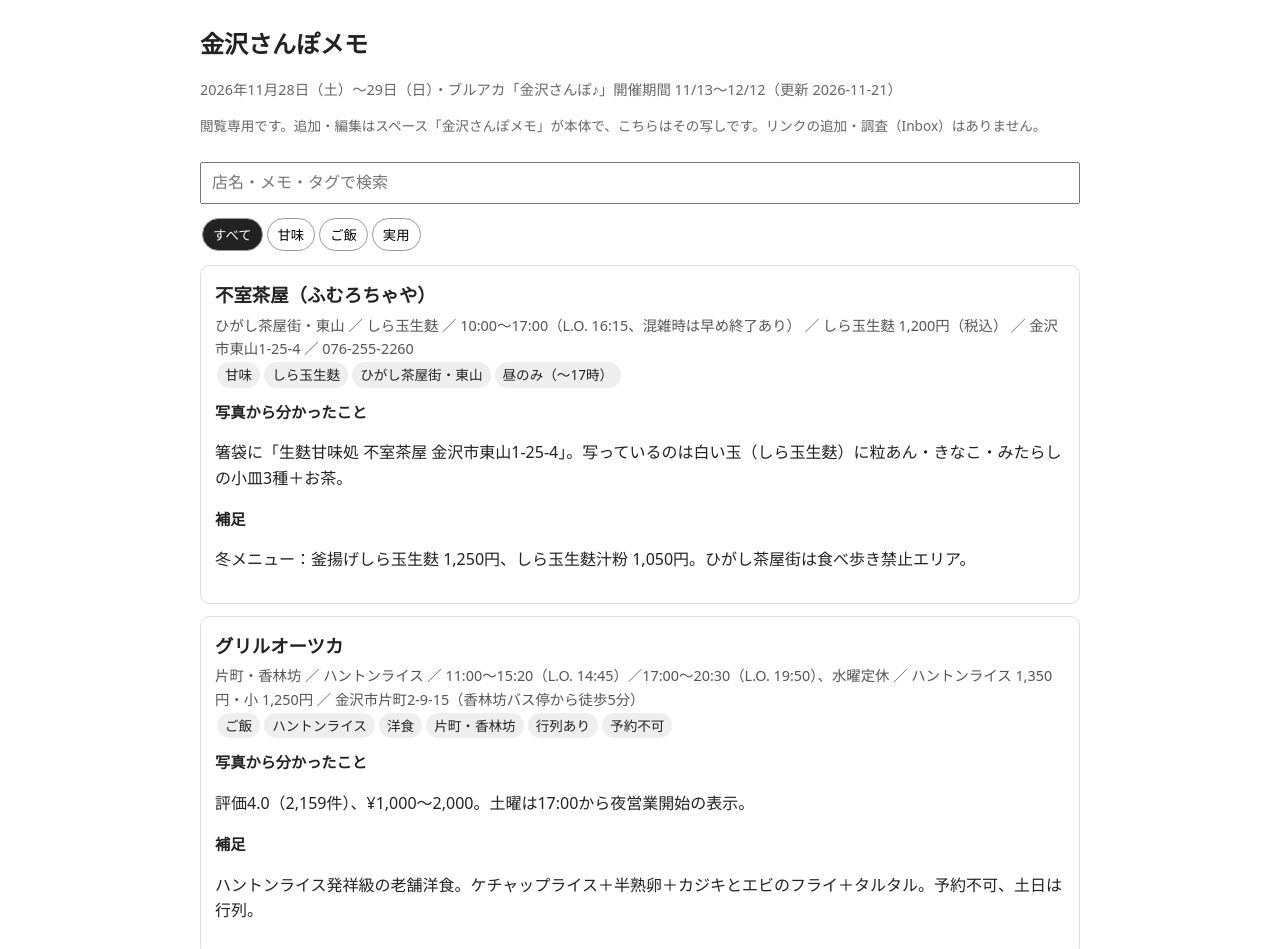
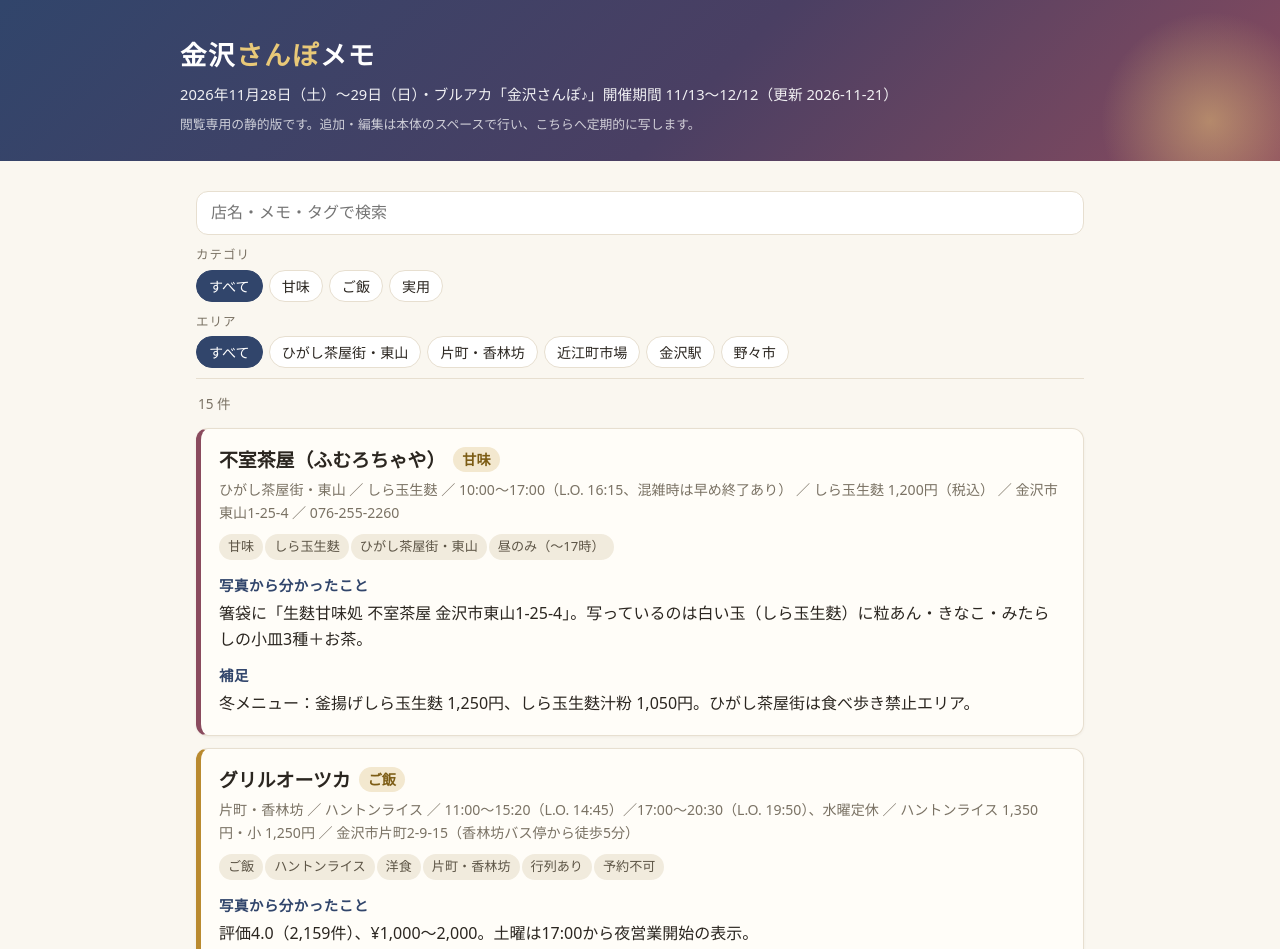
Before and after one commit to KuroyukiKobo/kanazawa-sanpo-memo, a plain HTML site: page index.html in a window 1280 px wide. Shown: the top 949 px of the page. Drawn offline with Linux system fonts and the light colour scheme.

Commit message:
Update Kanazawa sanpo memo (static mirror)

```diff
--- a/index.html
+++ b/index.html
@@ -5,50 +5,98 @@
 <meta name="viewport" content="width=device-width, initial-scale=1">
 <title>金沢さんぽメモ</title>
 <style>
-body{font-family:system-ui,sans-serif;max-width:880px;margin:0 auto;padding:20px;line-height:1.6;color:#222}
-h1{font-size:1.5em;margin:.2em 0} .sub{color:#666;font-size:.9em}
-input{width:100%;padding:10px;font-size:1em;margin:12px 0;box-sizing:border-box}
-.chips button{margin:2px;padding:6px 10px;border:1px solid #999;border-radius:999px;background:#fff;cursor:pointer}
-.chips button.on{background:#222;color:#fff}
-.card{border:1px solid #ddd;border-radius:10px;padding:14px;margin:12px 0}
-.card h2{font-size:1.15em;margin:0 0 4px}
-.meta{color:#555;font-size:.9em}
-.tag{display:inline-block;background:#eee;border-radius:999px;padding:2px 8px;margin:2px;font-size:.85em}
-.note{font-size:.85em;color:#666}
-h3{font-size:.95em;margin:10px 0 2px}
+:root{
+  --ink:#2b2620; --muted:#7a7264; --line:#e7dfd0;
+  --paper:#faf7f0; --card:#fffdf8;
+  --gold:#b98a2f; --gold-soft:#f3e8cf;
+  --indigo:#31456b; --tea:#5c7350; --plum:#8a4b5e;
+}
+*{box-sizing:border-box}
+body{font-family:"Hiragino Kaku Gothic ProN",system-ui,sans-serif;margin:0;background:var(--paper);color:var(--ink);line-height:1.65}
+header{
+  background:linear-gradient(135deg,#31456b 0%,#4a3f63 55%,#8a4b5e 100%);
+  color:#fff;padding:34px 20px 26px;position:relative;overflow:hidden;
+}
+header::after{content:"";position:absolute;inset:auto -40px -70px auto;width:220px;height:220px;border-radius:50%;
+  background:radial-gradient(circle,rgba(233,201,120,.5),rgba(233,201,120,0) 70%)}
+header .inner{max-width:920px;margin:0 auto;position:relative;z-index:1}
+h1{font-size:1.65em;margin:0 0 4px;letter-spacing:.06em;font-weight:700}
+h1 .accent{color:#e9c978}
+.sub{opacity:.92;font-size:.92em;margin:0}
+.note{opacity:.75;font-size:.8em;margin:8px 0 0}
+main{max-width:920px;margin:0 auto;padding:18px 16px 48px}
+.toolbar{position:sticky;top:0;background:var(--paper);padding:12px 0 10px;z-index:5;border-bottom:1px solid var(--line)}
+input[type=search]{width:100%;padding:12px 14px;font-size:1em;border:1px solid var(--line);border-radius:12px;background:#fff;outline:none}
+input[type=search]:focus{border-color:var(--gold);box-shadow:0 0 0 3px var(--gold-soft)}
+.rowlabel{font-size:.78em;color:var(--muted);margin:10px 0 4px;letter-spacing:.08em}
+.chips{display:flex;flex-wrap:wrap;gap:6px}
+.chips button{padding:5px 12px;border:1px solid var(--line);border-radius:999px;background:#fff;cursor:pointer;font-size:.88em;color:var(--ink)}
+.chips button:hover{border-color:var(--gold)}
+.chips button.on{background:var(--indigo);border-color:var(--indigo);color:#fff}
+.count{color:var(--muted);font-size:.85em;margin:14px 2px 4px}
+.card{background:var(--card);border:1px solid var(--line);border-left:5px solid var(--gold);border-radius:12px;padding:16px 18px;margin:12px 0;box-shadow:0 1px 3px rgba(60,50,20,.06)}
+.card.cat-gohan{border-left-color:var(--gold)}
+.card.cat-amami{border-left-color:var(--plum)}
+.card.cat-jitsuyo{border-left-color:var(--tea)}
+.card h2{font-size:1.18em;margin:0 0 2px}
+.meta{color:var(--muted);font-size:.88em;margin:2px 0 8px}
+.badge{display:inline-block;font-size:.75em;padding:1px 9px;border-radius:999px;background:var(--gold-soft);color:#7c5c14;margin-left:8px;vertical-align:2px}
+.tag{display:inline-block;background:#f1ebdd;border-radius:999px;padding:2px 9px;margin:2px 2px 2px 0;font-size:.82em;color:#5d5546}
+.card h3{font-size:.9em;margin:12px 0 2px;color:var(--indigo);letter-spacing:.04em}
+.card p{margin:2px 0}
+.empty{color:var(--muted);text-align:center;padding:32px 0}
+footer{color:var(--muted);font-size:.8em;text-align:center;padding:0 16px 28px}
+@media (max-width:560px){ h1{font-size:1.4em} .card{padding:14px} }
 </style>
 </head>
 <body>
-<h1>金沢さんぽメモ</h1>
-<p class="sub" id="trip"></p>
-<p class="note">閲覧専用です。追加・編集はスペース「金沢さんぽメモ」が本体で、こちらはその写しです。リンクの追加・調査（Inbox）はありません。</p>
-<input id="q" type="search" placeholder="店名・メモ・タグで検索">
-<div class="chips" id="chips"></div>
-<div id="list"></div>
+<header>
+  <div class="inner">
+    <h1>金沢<span class="accent">さんぽ</span>メモ</h1>
+    <p class="sub" id="trip"></p>
+    <p class="note">閲覧専用の静的版です。追加・編集は本体のスペースで行い、こちらへ定期的に写します。</p>
+  </div>
+</header>
+<main>
+  <div class="toolbar">
+    <input id="q" type="search" placeholder="店名・メモ・タグで検索">
+    <div class="rowlabel">カテゴリ</div>
+    <div class="chips" id="chips-cat"></div>
+    <div class="rowlabel">エリア</div>
+    <div class="chips" id="chips-area"></div>
+  </div>
+  <div class="count" id="count"></div>
+  <div id="list"></div>
+</main>
+<footer>金沢さんぽメモ — 静的ミラー版</footer>
 <script>
-let data=null, active=null;
+let data=null, activeCat=null, activeArea=null;
+const catClass=c=>c==='甘味'?'cat-amami':(c==='実用'?'cat-jitsuyo':'cat-gohan');
+function chipRow(el, values, get, set){
+  el.innerHTML='<button data-v="">すべて</button>'+values.map(v=>`<button data-v="${v}">${v}</button>`).join('');
+  el.querySelectorAll('button').forEach(b=>b.onclick=()=>{set(b.dataset.v||null);el.querySelectorAll('button').forEach(x=>x.classList.toggle('on',x===b));render();});
+  el.querySelector('button').classList.add('on');
+}
 async function load(){
   const r=await fetch('data.json'); data=await r.json();
   document.getElementById('trip').textContent=data.trip+'（更新 '+data.updated+'）';
-  const cats=[...new Set(data.items.map(i=>i.category))];
-  const chips=document.getElementById('chips');
-  chips.innerHTML='<button data-c="">すべて</button>'+cats.map(c=>`<button data-c="${c}">${c}</button>`).join('');
-  chips.querySelectorAll('button').forEach(b=>b.onclick=()=>{active=b.dataset.c||null;chips.querySelectorAll('button').forEach(x=>x.classList.toggle('on',x===b));render();});
-  chips.querySelector('button').classList.add('on');
+  chipRow(document.getElementById('chips-cat'),[...new Set(data.items.map(i=>i.category))],()=>activeCat,v=>activeCat=v);
+  chipRow(document.getElementById('chips-area'),[...new Set(data.items.map(i=>i.area).filter(Boolean))],()=>activeArea,v=>activeArea=v);
   document.getElementById('q').addEventListener('input',render);
   render();
 }
 function render(){
   const q=(document.getElementById('q').value||'').trim();
-  const list=data.items.filter(i=>(!active||i.category===active)&&(!q||(i.name+i.supplement+i.from_photo+i.tags.join(' ')).includes(q)));
+  const list=data.items.filter(i=>(!activeCat||i.category===activeCat)&&(!activeArea||i.area===activeArea)&&(!q||(i.name+i.supplement+i.from_photo+i.tags.join(' ')).includes(q)));
+  document.getElementById('count').textContent=list.length+' 件';
   document.getElementById('list').innerHTML=list.map(i=>`
-    <article class="card">
-      <h2>${i.name}</h2>
+    <article class="card ${catClass(i.category)}">
+      <h2>${i.name}<span class="badge">${i.category}</span></h2>
       <div class="meta">${[i.area,i.genre,i.hours,i.price,i.address,i.phone].filter(Boolean).join(' ／ ')}</div>
       <div>${i.tags.map(t=>`<span class="tag">${t}</span>`).join('')}</div>
       ${i.from_photo?`<h3>写真から分かったこと</h3><p>${i.from_photo}</p>`:''}
       ${i.supplement?`<h3>補足</h3><p>${i.supplement}</p>`:''}
-    </article>`).join('')||'<p>該当なし</p>';
+    </article>`).join('')||'<p class="empty">該当するスポットがありません</p>';
 }
 load();
 </script>
```
